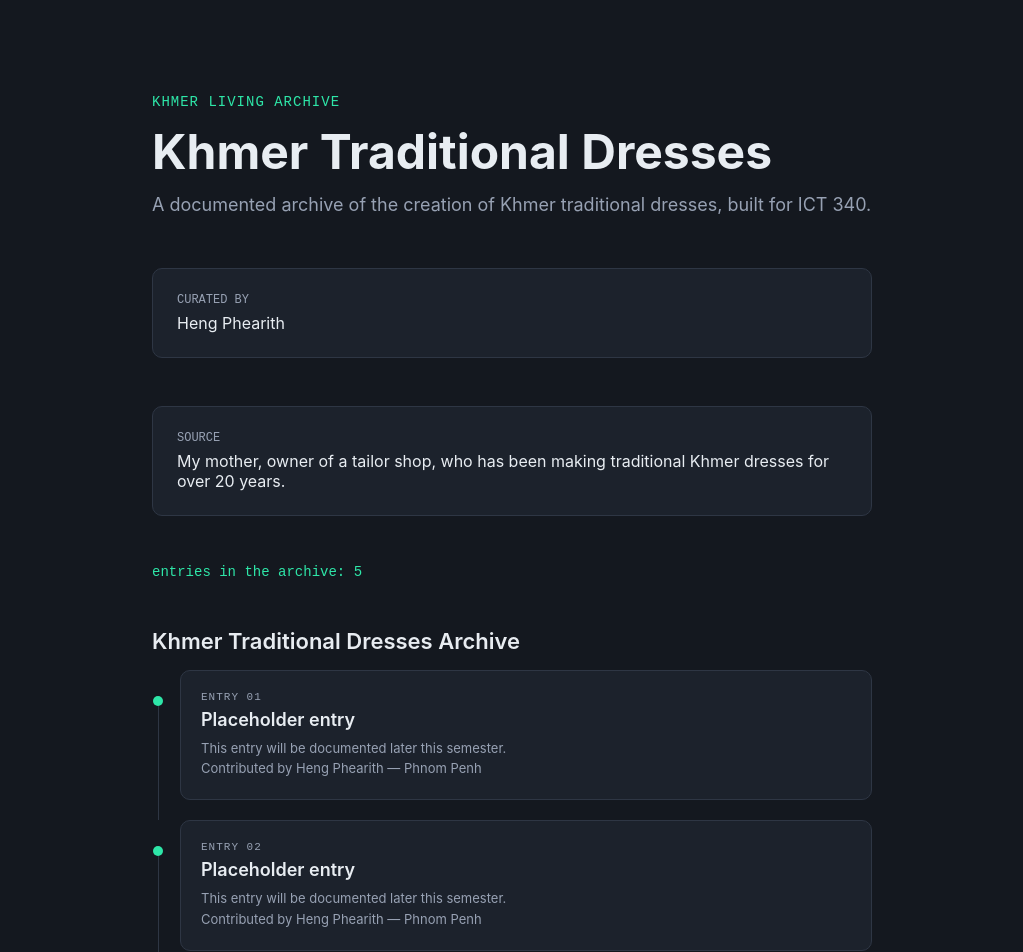
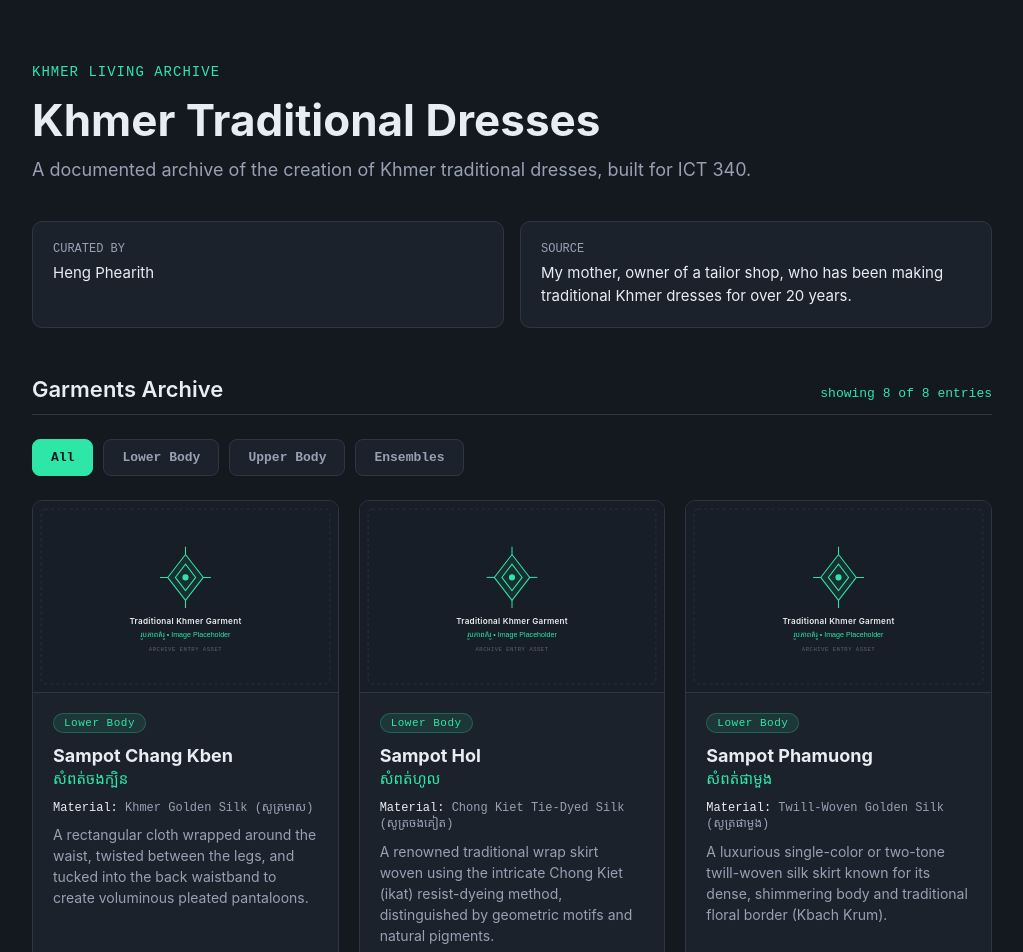
Before and after one commit to hphearith/khmer-traditional-dresses-archive, a Next.js app: page / in a window 1280 px wide. Shown: the top 952 px of the page, without its empty margins (128-1151 px from the left). Built offline with nearby package versions, Linux system fonts and the light colour scheme.

Commit message:
Add GarmentsArchive, GarmentCard, and GarmentFilter components; update page layout and styles

```diff
--- a/app/page.js
+++ b/app/page.js
@@ -1,20 +1,21 @@
 import collection from "../collection.config.js";
-import EntryCard from "../components/EntryCard.js";
+import GarmentsArchive from "../components/GarmentsArchive.js";
 
 const styles = {
   wrap: {
-    maxWidth: 720,
+    maxWidth: 960,
     margin: "0 auto",
-    padding: "80px 24px",
+    padding: "64px 24px 80px",
   },
   kicker: {
     fontFamily: "'Courier New', monospace",
     color: "#2EE6A8",
     fontSize: 14,
     letterSpacing: 1,
+    margin: 0,
   },
   title: {
-    fontSize: 48,
+    fontSize: 44,
     fontWeight: 700,
     margin: "16px 0 12px",
     lineHeight: 1.1,
@@ -25,9 +26,14 @@ const styles = {
     lineHeight: 1.6,
     margin: 0,
   },
+  metaGrid: {
+    display: "grid",
+    gridTemplateColumns: "repeat(auto-fit, minmax(280px, 1fr))",
+    gap: 16,
+    marginTop: 36,
+  },
   card: {
-    marginTop: 48,
-    padding: 24,
+    padding: 20,
     backgroundColor: "#1C222C",
     border: "1px solid #2E3644",
     borderRadius: 10,
@@ -39,14 +45,9 @@ const styles = {
     margin: 0,
   },
   cardValue: {
-    fontSize: 16,
+    fontSize: 15,
     margin: "6px 0 0",
-  },
-  count: {
-    fontFamily: "'Courier New', monospace",
-    fontSize: 14,
-    color: "#2EE6A8",
-    marginTop: 48,
+    lineHeight: 1.5,
   },
   footer: {
     marginTop: 64,
@@ -64,6 +65,7 @@ export default function Home() {
       <h1 style={styles.title}>{collection.name}</h1>
       <p style={styles.description}>{collection.description}</p>
 
+      <div style={styles.metaGrid}>
         <div style={styles.card}>
           <p style={styles.cardLabel}>CURATED BY</p>
           <p style={styles.cardValue}>{collection.curator}</p>
@@ -72,10 +74,9 @@ export default function Home() {
           <p style={styles.cardLabel}>SOURCE</p>
           <p style={styles.cardValue}>{collection.source}</p>
         </div>
+      </div>
 
-      <p style={styles.count}>entries in the archive: 5</p>
-
-      <EntryCard />
+      <GarmentsArchive />
 
       <footer style={styles.footer}>
         Built in ICT 340 — Vibe Coding, American University of Phnom Penh, Fall
--- a/components/EntryCard.js
+++ b/components/EntryCard.js
@@ -21,6 +21,9 @@ const styles = {
   meta: { fontSize: 13, color: "#97A1B3", lineHeight: 1.6, margin: 0 },
 };
 
+/**
+ * Renders a vertical timeline of placeholder archive entries connected by a line.
+ */
 export default function EntryCard() {
   return (
     <section style={styles.list}>
--- /dev/null
+++ b/components/GarmentCard.js
@@ -0,0 +1,72 @@
+"use client";
+
+import { useState } from "react";
+
+const LABELS = { lower: "Lower Body", upper: "Upper Body", ensemble: "Ensemble" };
+
+const styles = {
+  card: {
+    backgroundColor: "#1C222C",
+    border: "1px solid #2E3644",
+    borderRadius: 10,
+    overflow: "hidden",
+    display: "flex",
+    flexDirection: "column",
+  },
+  imgWrap: {
+    width: "100%",
+    aspectRatio: "16 / 10",
+    backgroundColor: "#161B23",
+    overflow: "hidden",
+    borderBottom: "1px solid #2E3644",
+  },
+  img: { width: "100%", height: "100%", objectFit: "cover", display: "block" },
+  body: { padding: 20, display: "flex", flexDirection: "column", flexGrow: 1 },
+  pill: {
+    alignSelf: "flex-start",
+    fontSize: 11,
+    fontFamily: "'Courier New', monospace",
+    color: "#2EE6A8",
+    backgroundColor: "rgba(46, 230, 168, 0.1)",
+    border: "1px solid rgba(46, 230, 168, 0.25)",
+    borderRadius: 999,
+    padding: "3px 10px",
+    letterSpacing: 0.5,
+  },
+  titleEn: { fontSize: 18, fontWeight: 700, color: "#E8EDF2", margin: "12px 0 2px" },
+  titleKh: { fontSize: 15, color: "#2EE6A8", margin: "0 0 12px", fontWeight: 500 },
+  material: { fontSize: 12, fontFamily: "'Courier New', monospace", color: "#97A1B3", margin: "0 0 8px", lineHeight: 1.4 },
+  desc: { fontSize: 14, color: "#97A1B3", lineHeight: 1.5, margin: 0 },
+};
+
+/**
+ * Renders an individual garment entry card with aspect-ratio image handling,
+ * fallback error recovery, dual-language typography, material specs, and description.
+ */
+export default function GarmentCard({ garment }) {
+  const [imgSrc, setImgSrc] = useState(
+    garment.imageUrl || "/images/garments/placeholder.svg"
+  );
+
+  return (
+    <article style={styles.card}>
+      <div style={styles.imgWrap}>
+        <img
+          src={imgSrc}
+          alt={`${garment.nameEn} (${garment.nameKh})`}
+          style={styles.img}
+          onError={() => setImgSrc("/images/garments/placeholder.svg")}
+        />
+      </div>
+      <div style={styles.body}>
+        <span style={styles.pill}>{LABELS[garment.category] || garment.category}</span>
+        <h3 style={styles.titleEn}>{garment.nameEn}</h3>
+        <p style={styles.titleKh}>{garment.nameKh}</p>
+        <p style={styles.material}>
+          <span style={{ color: "#E8EDF2" }}>Material:</span> {garment.material}
+        </p>
+        <p style={styles.desc}>{garment.description}</p>
+      </div>
+    </article>
+  );
+}
--- /dev/null
+++ b/components/GarmentFilter.js
@@ -0,0 +1,61 @@
+const TABS = [
+  { id: "all", label: "All" },
+  { id: "lower", label: "Lower Body" },
+  { id: "upper", label: "Upper Body" },
+  { id: "ensemble", label: "Ensembles" },
+];
+
+const styles = {
+  container: {
+    display: "flex",
+    flexWrap: "wrap",
+    gap: 10,
+    margin: "24px 0",
+  },
+  button: {
+    padding: "10px 18px",
+    borderRadius: 8,
+    fontSize: 13,
+    fontFamily: "'Courier New', monospace",
+    fontWeight: 600,
+    cursor: "pointer",
+    transition: "background-color 0.15s ease, color 0.15s ease",
+  },
+  active: {
+    backgroundColor: "#2EE6A8",
+    color: "#14181F",
+    border: "1px solid #2EE6A8",
+  },
+  inactive: {
+    backgroundColor: "#1C222C",
+    color: "#97A1B3",
+    border: "1px solid #2E3644",
+  },
+};
+
+/**
+ * Renders category filter tabs ('All', 'Lower Body', 'Upper Body', 'Ensembles')
+ * and triggers onSelectTab when an active category is chosen.
+ */
+export default function GarmentFilter({ activeTab, onSelectTab }) {
+  return (
+    <nav style={styles.container} aria-label="Garment categories">
+      {TABS.map((tab) => {
+        const isActive = activeTab === tab.id;
+        return (
+          <button
+            key={tab.id}
+            type="button"
+            onClick={() => onSelectTab(tab.id)}
+            style={{
+              ...styles.button,
+              ...(isActive ? styles.active : styles.inactive),
+            }}
+          >
+            {tab.label}
+          </button>
+        );
+      })}
+    </nav>
+  );
+}
--- /dev/null
+++ b/components/GarmentsArchive.js
@@ -0,0 +1,73 @@
+"use client";
+
+import { useState } from "react";
+import garments from "../data/garments.js";
+import GarmentFilter from "./GarmentFilter.js";
+import GarmentCard from "./GarmentCard.js";
+
+const styles = {
+  section: {
+    marginTop: 48,
+  },
+  headerRow: {
+    display: "flex",
+    justifyContent: "space-between",
+    alignItems: "baseline",
+    flexWrap: "wrap",
+    gap: 8,
+    borderBottom: "1px solid #2E3644",
+    paddingBottom: 12,
+  },
+  heading: {
+    fontSize: 22,
+    fontWeight: 600,
+    color: "#E8EDF2",
+    margin: 0,
+  },
+  count: {
+    fontFamily: "'Courier New', monospace",
+    fontSize: 13,
+    color: "#2EE6A8",
+    margin: 0,
+  },
+  grid: {
+    display: "grid",
+    gridTemplateColumns: "repeat(auto-fill, minmax(280px, 1fr))",
+    gap: 20,
+    marginTop: 8,
+  },
+};
+
+/**
+ * Manages category filtering state and renders the filter navigation,
+ * dynamic entry counter, and responsive grid of garment entry cards.
+ */
+export default function GarmentsArchive() {
+  const [activeTab, setActiveTab] = useState("all");
+
+  const filtered =
+    activeTab === "all"
+      ? garments
+      : garments.filter((g) => g.category === activeTab);
+
+  return (
+    <section style={styles.section} aria-labelledby="garments-heading">
+      <div style={styles.headerRow}>
+        <h2 id="garments-heading" style={styles.heading}>
+          Garments Archive
+        </h2>
+        <p style={styles.count}>
+          showing {filtered.length} of {garments.length} entries
+        </p>
+      </div>
+
+      <GarmentFilter activeTab={activeTab} onSelectTab={setActiveTab} />
+
+      <div style={styles.grid}>
+        {filtered.map((item) => (
+          <GarmentCard key={item.id} garment={item} />
+        ))}
+      </div>
+    </section>
+  );
+}
--- /dev/null
+++ b/data/garments.js
@@ -0,0 +1,84 @@
+export const garments = [
+  {
+    id: "sampot-chang-kben",
+    nameEn: "Sampot Chang Kben",
+    nameKh: "សំពត់ចងក្បិន",
+    category: "lower",
+    material: "Khmer Golden Silk (សូត្រមាស)",
+    description:
+      "A rectangular cloth wrapped around the waist, twisted between the legs, and tucked into the back waistband to create voluminous pleated pantaloons.",
+    imageUrl: "/images/garments/placeholder.svg",
+  },
+  {
+    id: "sampot-hol",
+    nameEn: "Sampot Hol",
+    nameKh: "សំពត់ហូល",
+    category: "lower",
+    material: "Chong Kiet Tie-Dyed Silk (សូត្រចងគៀត)",
+    description:
+      "A renowned traditional wrap skirt woven using the intricate Chong Kiet (ikat) resist-dyeing method, distinguished by geometric motifs and natural pigments.",
+    imageUrl: "/images/garments/placeholder.svg",
+  },
+  {
+    id: "sampot-phamuong",
+    nameEn: "Sampot Phamuong",
+    nameKh: "សំពត់ផាមួង",
+    category: "lower",
+    material: "Twill-Woven Golden Silk (សូត្រផាមួង)",
+    description:
+      "A luxurious single-color or two-tone twill-woven silk skirt known for its dense, shimmering body and traditional floral border (Kbach Krum).",
+    imageUrl: "/images/garments/placeholder.svg",
+  },
+  {
+    id: "av-pak",
+    nameEn: "Av Pak",
+    nameKh: "អាវប៉ាក់",
+    category: "upper",
+    material: "Embroidered Cotton & Organza (ក្រណាត់ប៉ាក់)",
+    description:
+      "A graceful, tailored front-buttoned blouse celebrated for intricate cutwork embroidery along the collar, hem, and cuffs, favored for formal visits and festivals.",
+    imageUrl: "/images/garments/placeholder.svg",
+  },
+  {
+    id: "sbai",
+    nameEn: "Sbui / Sbai",
+    nameKh: "ស្បៃ",
+    category: "upper",
+    material: "Pleated Silk with Gold Thread & Sequins (ស្បៃប៉ាក់ខ្សែសយ)",
+    description:
+      "A ceremonial pleated silk shawl draped diagonally across the left shoulder, trailing down the back with gilded thread embroidery.",
+    imageUrl: "/images/garments/placeholder.svg",
+  },
+  {
+    id: "av-chang-pong",
+    nameEn: "Av Chang Pong",
+    nameKh: "អាវចងពង់",
+    category: "upper",
+    material: "Lightweight Silk Crepe or Fine Cotton",
+    description:
+      "A classic tube-like chest-wrap garment secured by folding and tucking firmly across the bust, historically worn in daily life and ceremonial preparations.",
+    imageUrl: "/images/garments/placeholder.svg",
+  },
+  {
+    id: "traditional-wedding-ensemble",
+    nameEn: "Traditional Wedding Ensemble",
+    nameKh: "សំលៀកបំពាក់ការប្រពៃណី",
+    category: "ensemble",
+    material: "Gold Brocade, Handwoven Silk Kben & Gilded Sbai",
+    description:
+      "A magnificent matrimonial attire ensemble combining a silk Sampot Chang Kben, an ornate metallic-threaded Sbai, and royal-inspired jewelry.",
+    imageUrl: "/images/garments/placeholder.svg",
+  },
+  {
+    id: "pagoda-ensemble",
+    nameEn: "Pagoda Ensemble",
+    nameKh: "សំលៀកបំពាក់ទៅវត្ត",
+    category: "ensemble",
+    material: "White Embroidered Av Pak with Sampot Hol / Phamuong",
+    description:
+      "A modest and dignified traditional attire pairing a pure white or pastel Av Pak blouse with a finely woven silk Sampot, worn during Pchum Ben and temple ceremonies.",
+    imageUrl: "/images/garments/placeholder.svg",
+  },
+];
+
+export default garments;
```
Also changed, not shown: public/images/garments/placeholder.svg (added). Lines whose indentation alone changed are shown as unchanged.
